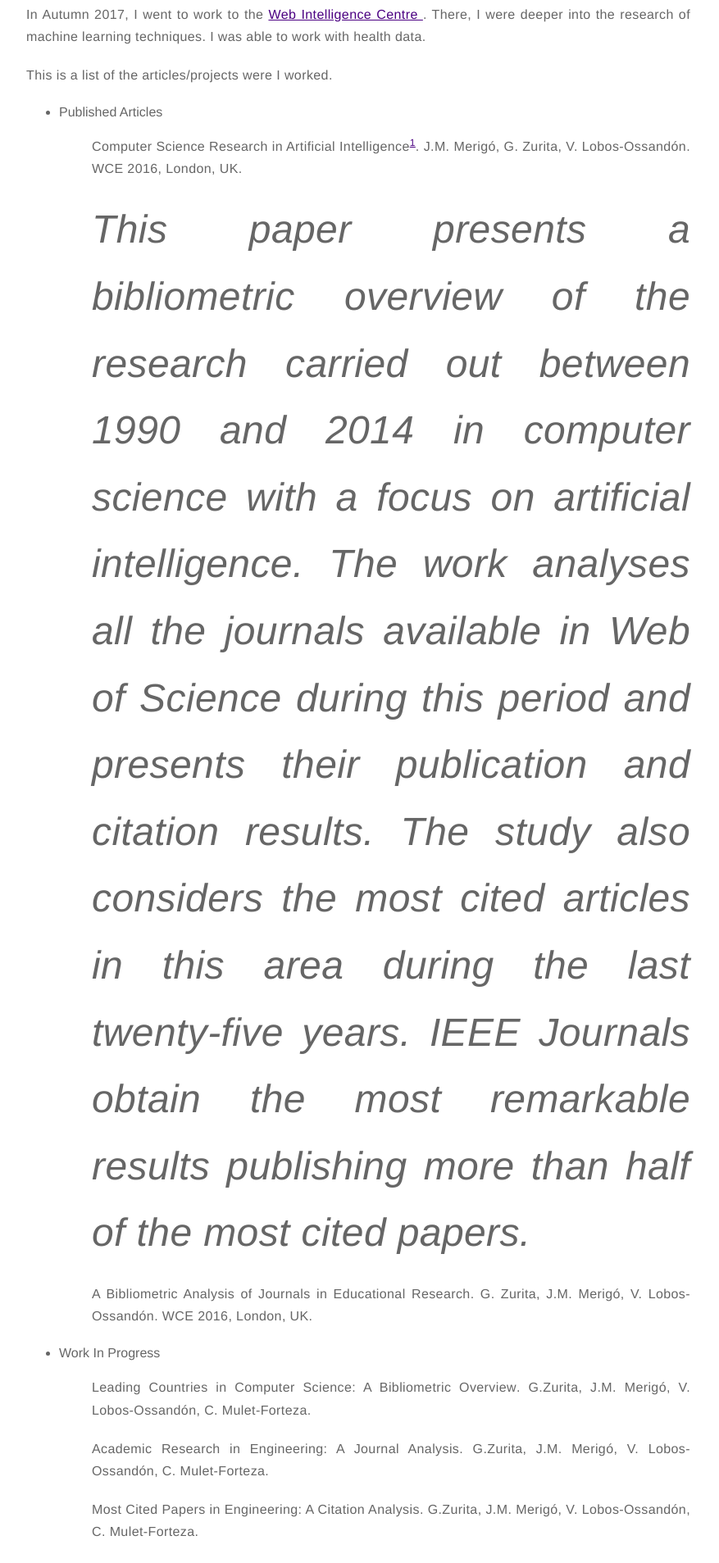
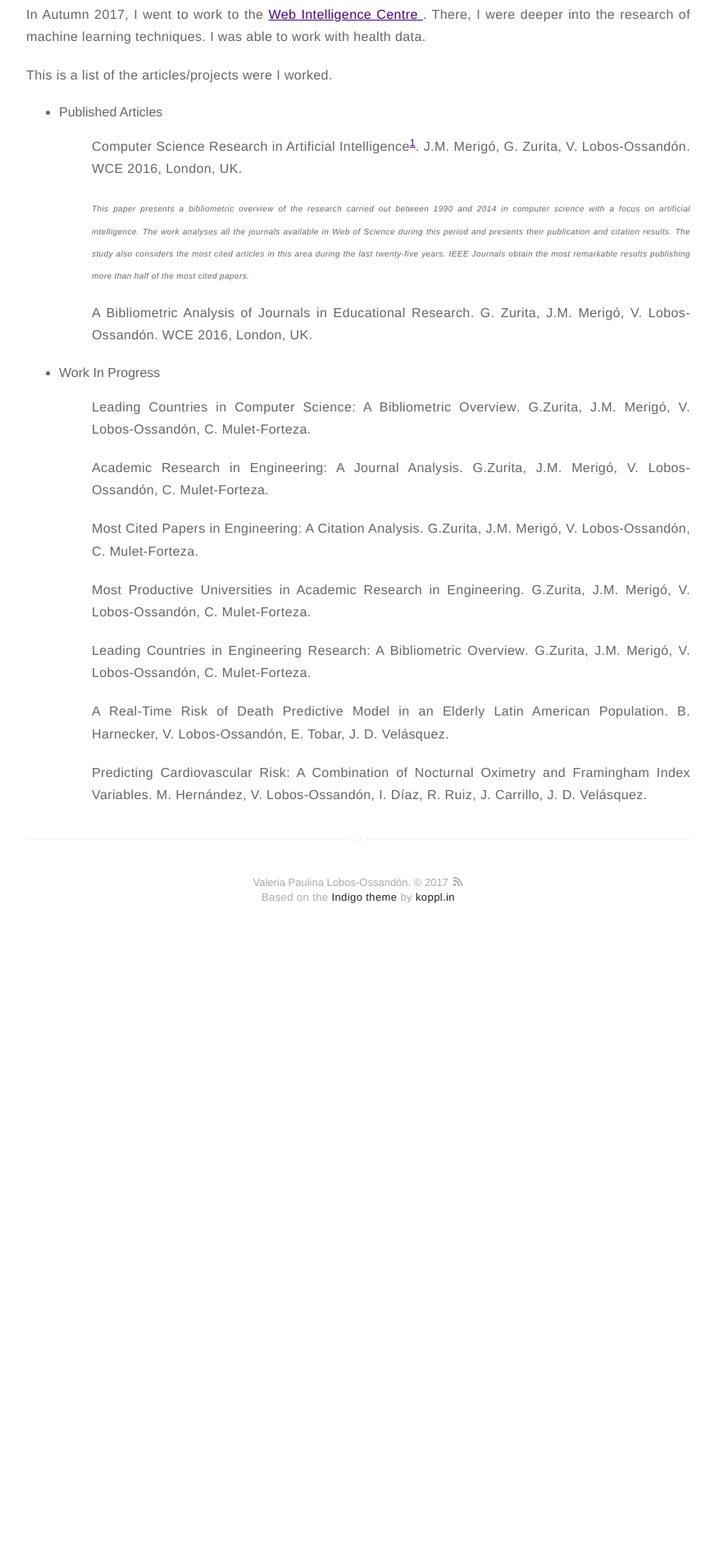
Before and after one commit to vlobos-ossandon/vlobos-ossandon.github.io, a Jekyll site: the page built from research.html, in a window 1280 px wide. Shown: the part 495-2402 px from the top of the page at 82% size, without its empty margins (203-1080 px from the left). Built offline with Jekyll 4.4.1, drawn with Linux system fonts in a browser that asks for light colours; after the commit the page ends 1661 px from its top, so only the background shows below that.

Commit message:
Research_7

```diff
--- a/research.html
+++ b/research.html
@@ -17,7 +17,7 @@ title: Research
 			<p align="justify">
 			<b>Computer Science Research in Artificial Intelligence</b><sup><a href="http://www.iaeng.org/publication/WCE2016/WCE2016_pp216-220.pdf" target="_blank">1</a></sup>. J.M. Merigó, G. Zurita, V. Lobos-Ossandón. WCE 2016, London, UK.
 			</p>
-			<p align="justify"> <font size="11">
+			<p align="justify"> <font size="1">
 			<em>This paper presents a bibliometric overview of the research carried out between 1990 and 2014 in computer science with a focus on artificial intelligence. The work analyses all the journals available in Web of Science during this period and presents their publication and citation results. The study also considers the most cited articles in this area during the last twenty-five years. IEEE Journals obtain the most remarkable results publishing more than half of the most cited papers. </em>
 			</p> </font>
 		</ul>
```
